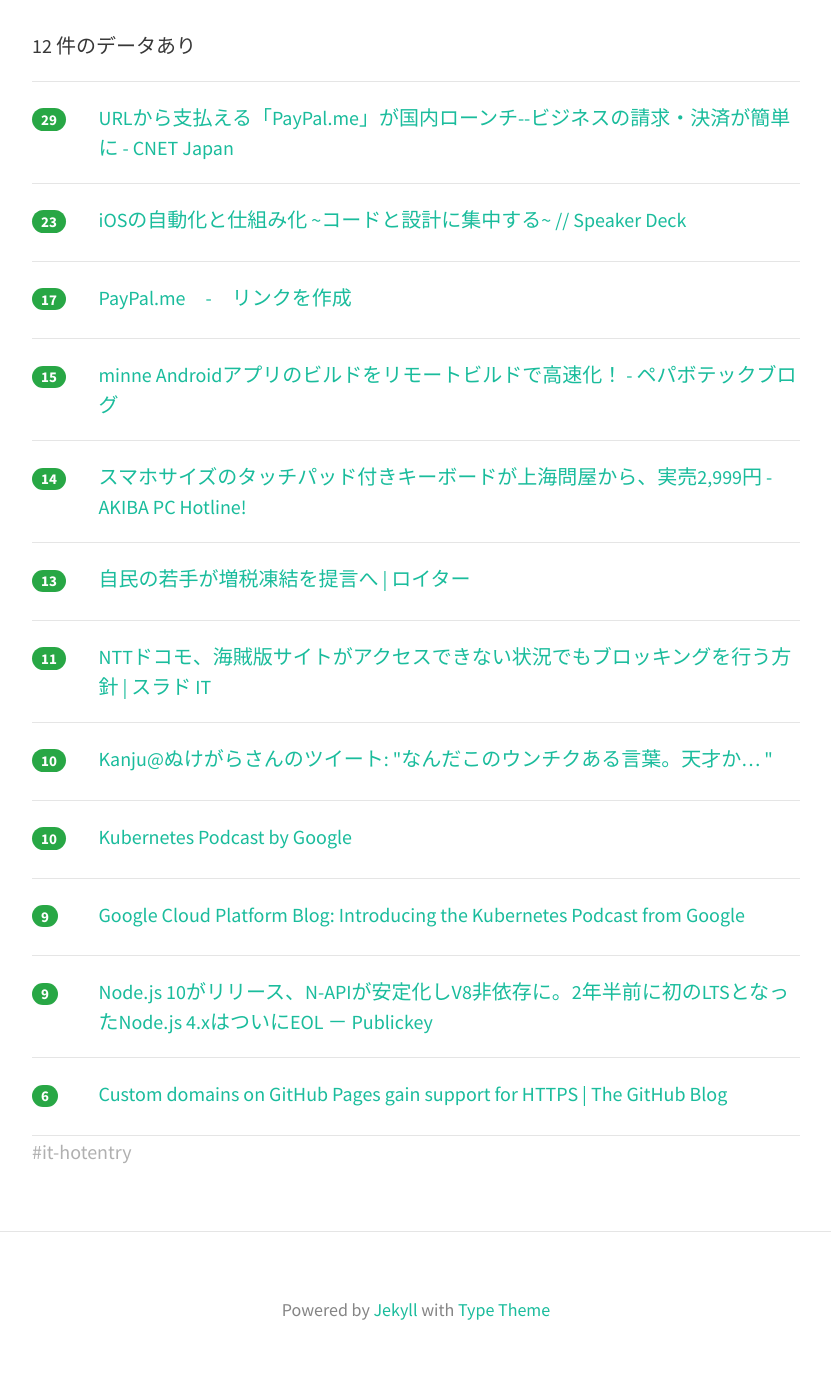
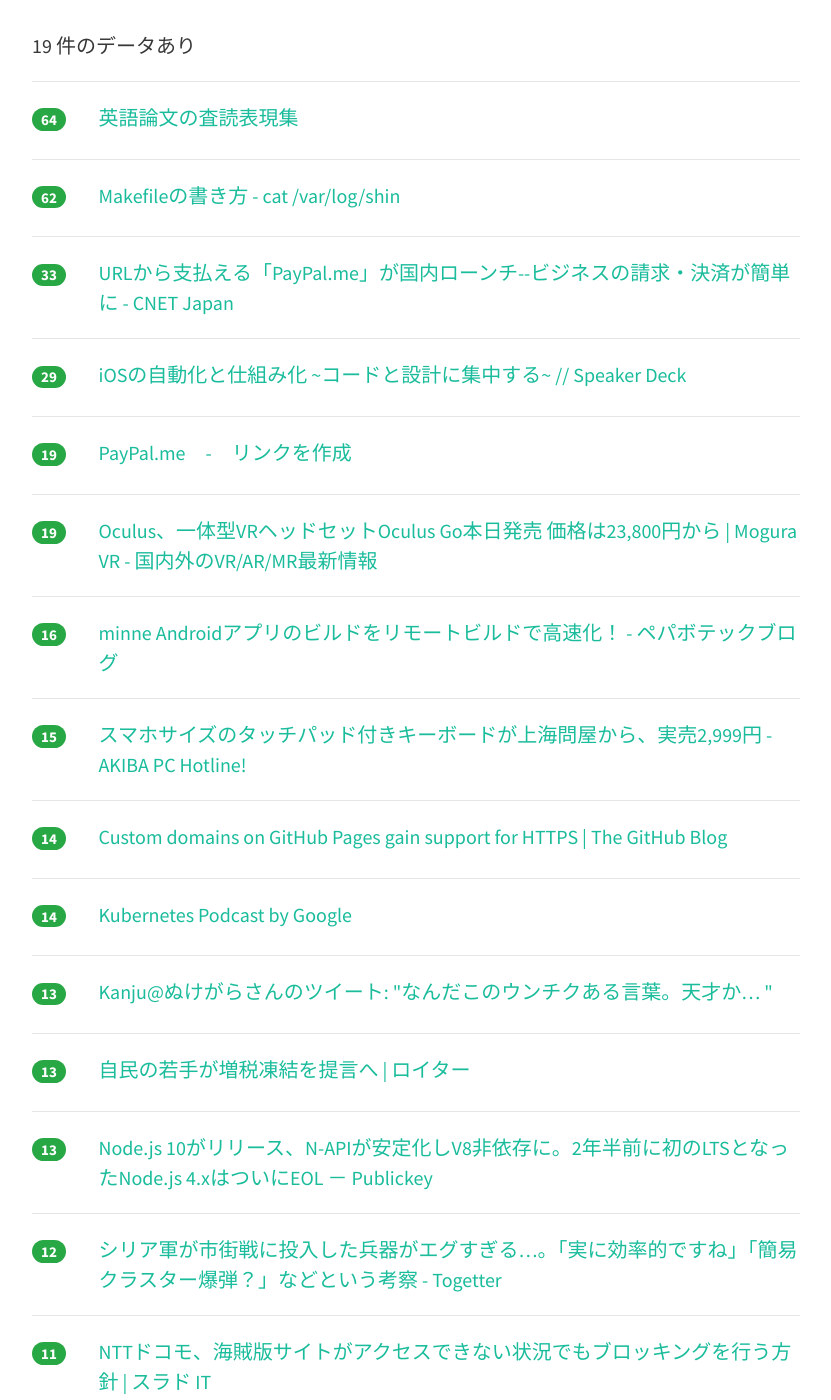
Before and after one commit to yatta47/hatena-matome-site, a Jekyll site: the page built from _posts/2018-05-02-hatena.md, in a window 1280 px wide and 1400 px high, scrolled down 292 px. Shown: the whole window, without its empty margins (224-1055 px from the left). Built offline with Jekyll 4.4.1, drawn with Linux system fonts in a browser that asks for light colours; nearby versions of some CDN libraries; some of the changed text lies outside the part shown.

Commit message:
Updated 2018-05-02

```diff
--- a/_posts/2018-05-02-hatena.md
+++ b/_posts/2018-05-02-hatena.md
@@ -1,34 +1,64 @@
 ---
 layout: post
 title:  "2018-05-02 はてぶIT"
-date:   2018-05-02 08:01:43
+date:   2018-05-02 09:02:48
 tags: [it-hotentry]
 ---
-12 件のデータあり
+19 件のデータあり
 
 <hr><div class="row">
-<div class="col-1"><span class="badge badge-pill badge-success h2">29</span></div>
+<div class="col-1"><span class="badge badge-pill badge-success h2">64</span></div>
+<div class="col-11"><a href='https://staff.aist.go.jp/a.ohta/japanese/study/Review_ex_top.htm' target='_blank'>英語論文の査読表現集</a></div>
+</div>
+<hr>
+<div class="row">
+<div class="col-1"><span class="badge badge-pill badge-success h2">62</span></div>
+<div class="col-11"><a href='http://shin.hateblo.jp/entry/2012/05/26/231036' target='_blank'>Makefileの書き方 - cat /var/log/shin</a></div>
+</div>
+<hr>
+<div class="row">
+<div class="col-1"><span class="badge badge-pill badge-success h2">33</span></div>
 <div class="col-11"><a href='https://japan.cnet.com/article/35118491/' target='_blank'>URLから支払える「PayPal.me」が国内ローンチ--ビジネスの請求・決済が簡単に - CNET Japan</a></div>
 </div>
 <hr>
 <div class="row">
-<div class="col-1"><span class="badge badge-pill badge-success h2">23</span></div>
+<div class="col-1"><span class="badge badge-pill badge-success h2">29</span></div>
 <div class="col-11"><a href='https://speakerdeck.com/motokiee/iosfalsezi-dong-hua-toshi-zu-mihua-kodotoshe-ji-niji-zhong-suru' target='_blank'>iOSの自動化と仕組み化 ~コードと設計に集中する~ // Speaker Deck</a></div>
 </div>
 <hr>
 <div class="row">
-<div class="col-1"><span class="badge badge-pill badge-success h2">17</span></div>
+<div class="col-1"><span class="badge badge-pill badge-success h2">19</span></div>
 <div class="col-11"><a href='https://www.paypal.com/jp/webapps/mpp/paypal-me' target='_blank'>PayPal.me　-　リンクを作成</a></div>
 </div>
 <hr>
 <div class="row">
-<div class="col-1"><span class="badge badge-pill badge-success h2">15</span></div>
+<div class="col-1"><span class="badge badge-pill badge-success h2">19</span></div>
+<div class="col-11"><a href='https://www.moguravr.com/oculus-go-launch/' target='_blank'>Oculus、一体型VRヘッドセットOculus Go本日発売 価格は23,800円から | Mogura VR - 国内外のVR/AR/MR最新情報</a></div>
+</div>
+<hr>
+<div class="row">
+<div class="col-1"><span class="badge badge-pill badge-success h2">16</span></div>
 <div class="col-11"><a href='https://tech.pepabo.com/2018/05/01/remote-build-for-android/' target='_blank'>minne Androidアプリのビルドをリモートビルドで高速化！ - ペパボテックブログ</a></div>
 </div>
 <hr>
 <div class="row">
+<div class="col-1"><span class="badge badge-pill badge-success h2">15</span></div>
+<div class="col-11"><a href='https://akiba-pc.watch.impress.co.jp/docs/news/news/1119789.html' target='_blank'>スマホサイズのタッチパッド付きキーボードが上海問屋から、実売2,999円 - AKIBA PC Hotline!</a></div>
+</div>
+<hr>
+<div class="row">
 <div class="col-1"><span class="badge badge-pill badge-success h2">14</span></div>
-<div class="col-11"><a href='https://akiba-pc.watch.impress.co.jp/docs/news/news/1119789.html' target='_blank'>スマホサイズのタッチパッド付きキーボードが上海問屋から、実売2,999円 - AKIBA PC Hotline!</a></div>
+<div class="col-11"><a href='https://blog.github.com/2018-05-01-github-pages-custom-domains-https/' target='_blank'>Custom domains on GitHub Pages gain support for HTTPS | The GitHub Blog</a></div>
+</div>
+<hr>
+<div class="row">
+<div class="col-1"><span class="badge badge-pill badge-success h2">14</span></div>
+<div class="col-11"><a href='https://kubernetespodcast.com/' target='_blank'>Kubernetes Podcast by Google</a></div>
+</div>
+<hr>
+<div class="row">
+<div class="col-1"><span class="badge badge-pill badge-success h2">13</span></div>
+<div class="col-11"><a href='http://twitter.com/kanju/status/990957968639180800' target='_blank'>Kanju@ぬけがらさんのツイート: "なんだこのウンチクある言葉。天才か… "</a></div>
 </div>
 <hr>
 <div class="row">
@@ -37,32 +67,37 @@ tags: [it-hotentry]
 </div>
 <hr>
 <div class="row">
+<div class="col-1"><span class="badge badge-pill badge-success h2">13</span></div>
+<div class="col-11"><a href='https://www.publickey1.jp/blog/18/nodejs_10n-apiv82ltsnodejs_4xeol.html' target='_blank'>Node.js 10がリリース、N-APIが安定化しV8非依存に。2年半前に初のLTSとなったNode.js 4.xはついにEOL － Publickey</a></div>
+</div>
+<hr>
+<div class="row">
+<div class="col-1"><span class="badge badge-pill badge-success h2">12</span></div>
+<div class="col-11"><a href='https://togetter.com/li/1223258' target='_blank'>シリア軍が市街戦に投入した兵器がエグすぎる…。「実に効率的ですね」「簡易クラスター爆弾？」などという考察 - Togetter</a></div>
+</div>
+<hr>
+<div class="row">
 <div class="col-1"><span class="badge badge-pill badge-success h2">11</span></div>
 <div class="col-11"><a href='https://it.srad.jp/story/18/05/01/0817223/' target='_blank'>NTTドコモ、海賊版サイトがアクセスできない状況でもブロッキングを行う方針 | スラド IT</a></div>
 </div>
 <hr>
 <div class="row">
-<div class="col-1"><span class="badge badge-pill badge-success h2">10</span></div>
-<div class="col-11"><a href='http://twitter.com/kanju/status/990957968639180800' target='_blank'>Kanju@ぬけがらさんのツイート: "なんだこのウンチクある言葉。天才か… "</a></div>
-</div>
-<hr>
-<div class="row">
-<div class="col-1"><span class="badge badge-pill badge-success h2">10</span></div>
-<div class="col-11"><a href='https://kubernetespodcast.com/' target='_blank'>Kubernetes Podcast by Google</a></div>
-</div>
-<hr>
-<div class="row">
-<div class="col-1"><span class="badge badge-pill badge-success h2">9</span></div>
+<div class="col-1"><span class="badge badge-pill badge-success h2">11</span></div>
 <div class="col-11"><a href='https://cloudplatform.googleblog.com/2018/05/introducing-kubernetes-podcast-from-google.html' target='_blank'>Google Cloud Platform Blog: Introducing the Kubernetes Podcast from Google</a></div>
 </div>
 <hr>
 <div class="row">
-<div class="col-1"><span class="badge badge-pill badge-success h2">9</span></div>
-<div class="col-11"><a href='https://www.publickey1.jp/blog/18/nodejs_10n-apiv82ltsnodejs_4xeol.html' target='_blank'>Node.js 10がリリース、N-APIが安定化しV8非依存に。2年半前に初のLTSとなったNode.js 4.xはついにEOL － Publickey</a></div>
+<div class="col-1"><span class="badge badge-pill badge-success h2">11</span></div>
+<div class="col-11"><a href='http://karaage.hatenadiary.jp/entry/2018/05/02/073000' target='_blank'>私の会社の機械学習経験ゼロの「ディープラーニングおじさん」が会社のAI戦略を動かすまで - karaage. [からあげ]</a></div>
 </div>
 <hr>
 <div class="row">
-<div class="col-1"><span class="badge badge-pill badge-success h2">6</span></div>
-<div class="col-11"><a href='https://blog.github.com/2018-05-01-github-pages-custom-domains-https/' target='_blank'>Custom domains on GitHub Pages gain support for HTTPS | The GitHub Blog</a></div>
+<div class="col-1"><span class="badge badge-pill badge-success h2">11</span></div>
+<div class="col-11"><a href='https://jp.techcrunch.com/2018/05/01/engadget-esa-gaia-spacemap-updated/' target='_blank'>欧州宇宙機関が17億個の恒星を含む今まででもっとも詳細な宇宙マップを公開 | TechCrunch Japan</a></div>
 </div>
 <hr>
+<div class="row">
+<div class="col-1"><span class="badge badge-pill badge-success h2">7</span></div>
+<div class="col-11"><a href='http://www.afpbb.com/articles/-/3173230' target='_blank'>フェイスブック、出会い機能を導入へ CEOが発表　写真5枚　国際ニュース：AFPBB News</a></div>
+</div>
+<hr>
```
